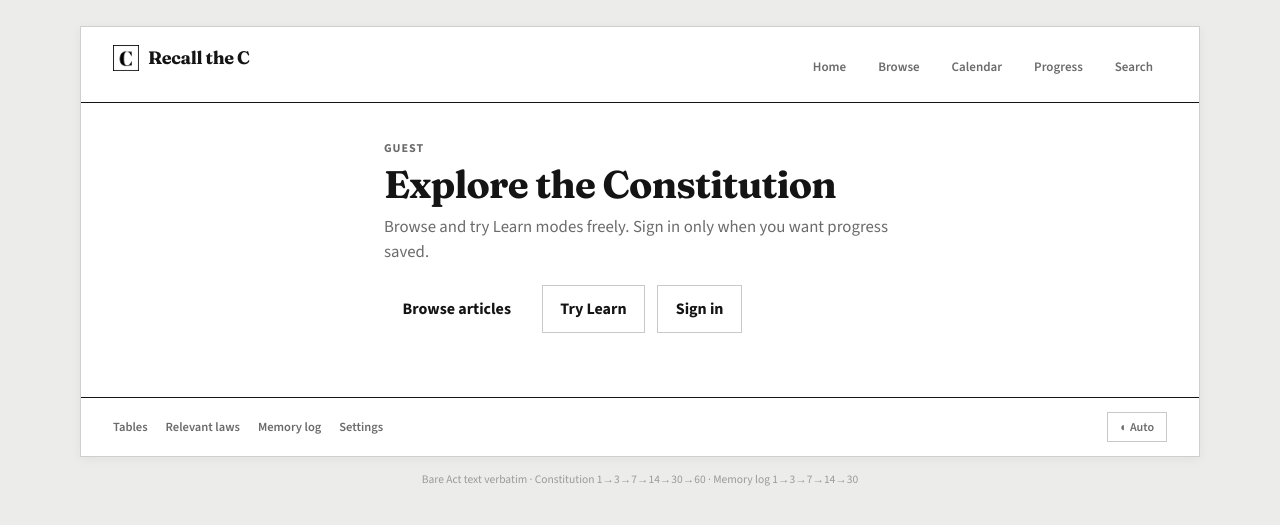
After one commit to sanjisworking-commits/memorize_the_c, a Python web app: template src/constitution_memorizer/web/templates/guest_home.html in a window 1280 px wide. The commit adds this page. Shown: the top 525 px of the page. Run offline with Jinja, Linux system fonts and the light colour scheme; the template is opened without the code that fills it, so the values that code supplies are empty.

Commit message:
Fix Home and logo destinations for guest and signed-in users.
Restore guest home at /, point guest Home/logo there (not Browse),
redirect authenticated / to the dashboard, and use main_logo.png
from main as the brand mark.

Co-authored-by: sanjisworking-commits <sanjisworking-commits@users.noreply.github.com>

```diff
--- a/src/constitution_memorizer/web/templates/base.html
+++ b/src/constitution_memorizer/web/templates/base.html
@@ -33,7 +33,7 @@
   <link rel="preconnect" href="https://fonts.gstatic.com" crossorigin>
   <link href="https://fonts.googleapis.com/css2?family=Fraunces:opsz,wght@9..144,500;9..144,700&family=Source+Sans+3:wght@400;600;700&display=swap" rel="stylesheet">
   <link rel="stylesheet" href="/static/styles.css?v=main3">
-  <link rel="icon" href="/static/brand-c.png" type="image/png">
+  <link rel="icon" href="/static/main_logo.png" type="image/png">
 </head>
 <body class="{% block body_class %}{% endblock %}{% if multiuser_enabled|default(false) %}{% if current_user %} is-authed{% else %} is-guest{% endif %}{% endif %}">
   {% set path = request.url.path %}
@@ -41,13 +41,13 @@
   <div class="page-wrap">
     <div class="sheet">
       <header class="site-header">
-        <a class="brand" href="{% if multiuser_enabled|default(false) and current_user %}/dashboard{% elif multiuser_enabled|default(false) %}/browse{% else %}/{% endif %}" aria-label="{{ app_name|default('Recall the C') }} — Home">
-          <img class="brand-mark" src="/static/brand-c.png" width="26" height="26" alt="">
+        <a class="brand" href="{% if multiuser_enabled|default(false) and current_user %}/dashboard{% else %}/{% endif %}" aria-label="{{ app_name|default('Recall the C') }} — Home">
+          <img class="brand-mark" src="/static/main_logo.png" width="26" height="26" alt="">
           <span class="brand-wordmark">{{ app_name|default('Recall the C') }}</span>
         </a>
         <nav class="nav" aria-label="Primary">
           {% if multiuser_enabled|default(false) and auth_surface %}
-          <a href="/browse" class="nav-link{% if path == '/' or path.startswith('/browse') %} is-active{% endif %}">Home</a>
+          <a href="/" class="nav-link{% if path == '/' %} is-active{% endif %}">Home</a>
           <a href="/browse" class="nav-link{% if path.startswith('/browse') %} is-active{% endif %}">Browse</a>
           <a href="/login" class="nav-link nav-signin{% if path.startswith('/login') %} is-active{% endif %}">Sign in</a>
           {% elif multiuser_enabled|default(false) and current_user %}
@@ -101,7 +101,7 @@
             </div>
           </div>
           {% elif multiuser_enabled|default(false) %}
-          <a href="/browse" class="nav-link{% if path == '/' or path == '/browse' %} is-active{% endif %}">Home</a>
+          <a href="/" class="nav-link{% if path == '/' %} is-active{% endif %}">Home</a>
           <a href="/browse" class="nav-link{% if path.startswith('/browse') %} is-active{% endif %}">Browse</a>
           <a href="/search" class="nav-link{% if path.startswith('/search') %} is-active{% endif %}">Search</a>
           <a href="/learn" class="nav-link{% if path.startswith('/learn') %} is-active{% endif %}">Learn</a>
--- /dev/null
+++ b/src/constitution_memorizer/web/templates/guest_home.html
@@ -0,0 +1,15 @@
+{% extends "base.html" %}
+{% block title %}Home · {{ app_name|default('Recall the C') }}{% endblock %}
+{% block content %}
+<section class="panel guest-home">
+  <p class="eyebrow">Guest</p>
+  <h1 class="display">Explore the Constitution</h1>
+  <p class="lede">Browse and try Learn modes freely. Sign in only when you want progress saved.</p>
+  <p class="actions">
+    <a class="btn" href="/browse">Browse articles</a>
+    <a class="btn btn-ghost" href="/learn">Try Learn</a>
+    <a class="btn btn-ghost" href="/login">Sign in</a>
+  </p>
+</section>
+{% include "partials/guest_modal.html" %}
+{% endblock %}
--- a/src/constitution_memorizer/web/templates/login.html
+++ b/src/constitution_memorizer/web/templates/login.html
@@ -15,7 +15,7 @@
 <section class="auth-shell" data-auth-state="{{ state }}">
   <aside class="auth-rail">
     <a class="auth-rail-brand" href="/browse">
-      <img class="brand-mark" src="/static/brand-c.png" width="28" height="28" alt="">
+      <img class="brand-mark" src="/static/main_logo.png" width="28" height="28" alt="">
       <span class="brand-wordmark">{{ app_name|default('Recall the C') }}</span>
     </a>
     <h1 class="auth-rail-title">Learn the Constitution.<br>Keep your place.</h1>
--- a/src/constitution_memorizer/web/templates/partials/auth_shell.html
+++ b/src/constitution_memorizer/web/templates/partials/auth_shell.html
@@ -2,7 +2,7 @@
 <section class="auth-shell" data-auth-state="{{ auth_state|default('default') }}">
   <aside class="auth-rail" aria-hidden="false">
     <a class="auth-rail-brand" href="/">
-      <img class="brand-mark" src="/static/brand-c.png" width="28" height="28" alt="">
+      <img class="brand-mark" src="/static/main_logo.png" width="28" height="28" alt="">
       <span class="brand-wordmark">{{ app_name|default('Recall the C') }}</span>
     </a>
     <h1 class="auth-rail-title">Learn the Constitution.<br>Keep your place.</h1>
```
Also changed, not shown: docs/multiuser-auth.md (+2 -2 lines), src/constitution_memorizer/web/app.py (+9 -3 lines), tests/test_guest_first_ux.py (+25 -2 lines), tests/test_web_sprint30.py (+1 -1 lines).
